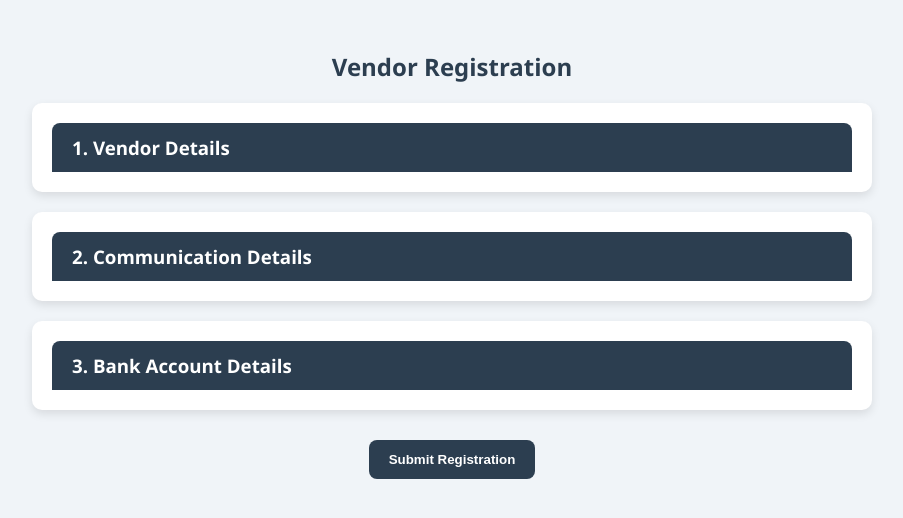
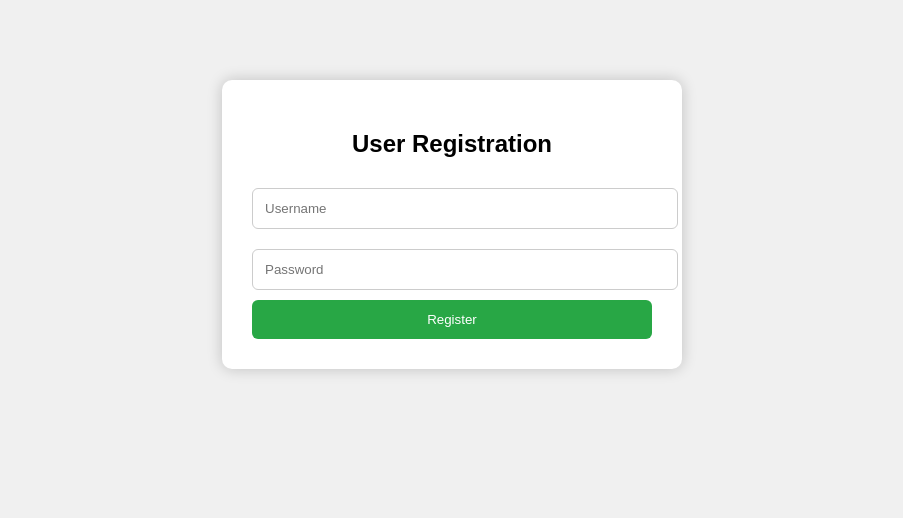
Before and after one commit to Madhan12-tech/erp-management-system, a Flask app: page /register in a window 1280 px wide. Shown: the top 518 px of the page, without its empty margins (188-1091 px from the left). Run offline with Flask 3, Linux system fonts and the light colour scheme.

Commit message:
Update register.html

```diff
--- a/templates/register.html
+++ b/templates/register.html
@@ -1,135 +1,89 @@
 <!DOCTYPE html>
 <html lang="en">
 <head>
-  <meta charset="UTF-8" />
-  <title>Vendor Registration</title>
-  <meta name="viewport" content="width=device-width, initial-scale=1.0" />
+  <meta charset="UTF-8">
+  <title>Register - ERP</title>
   <style>
     body {
+      font-family: Arial, sans-serif;
+      background: #f0f0f0;
+      padding: 0;
       margin: 0;
+    }
+    .register-container {
+      width: 400px;
+      margin: 80px auto;
+      background: #fff;
       padding: 30px;
-      font-family: 'Segoe UI', sans-serif;
-      background: #f0f4f8;
+      border-radius: 10px;
+      box-shadow: 0 0 15px rgba(0,0,0,0.2);
     }
     h2 {
       text-align: center;
-      color: #2c3e50;
+      margin-bottom: 20px;
     }
-    .section {
-      background: #fff;
-      border-radius: 10px;
-      padding: 20px;
-      margin: 20px auto;
-      max-width: 800px;
-      box-shadow: 0 4px 10px rgba(0,0,0,0.1);
-    }
-    .section h3 {
-      cursor: pointer;
-      margin: 0;
-      background: #2c3e50;
-      color: white;
-      padding: 12px 20px;
-      border-radius: 8px 8px 0 0;
-    }
-    .section-content {
-      padding: 20px;
-      display: none;
-    }
-    input, select {
+    input[type="text"], input[type="password"] {
       width: 100%;
-      padding: 10px;
-      margin: 8px 0 16px;
+      padding: 12px;
+      margin: 10px 0;
+      border-radius: 6px;
       border: 1px solid #ccc;
-      border-radius: 6px;
-      font-size: 14px;
     }
     button {
-      background: #2c3e50;
+      width: 100%;
+      padding: 12px;
+      background: #28a745;
       color: white;
-      padding: 12px 20px;
       border: none;
-      border-radius: 8px;
-      font-weight: bold;
+      border-radius: 6px;
       cursor: pointer;
     }
     button:hover {
-      background: #1a252f;
+      background: #218838;
+    }
+    .toast {
+      position: fixed;
+      top: 20px;
+      right: 20px;
+      background: #333;
+      color: white;
+      padding: 12px;
+      border-radius: 6px;
+      display: none;
     }
   </style>
 </head>
 <body>
 
-<h2>Vendor Registration</h2>
-<form method="POST" action="/register_vendor">
+<div class="register-container">
+  <h2>User Registration</h2>
+  <form method="POST" action="/register">
+    <input type="text" name="username" placeholder="Username" required>
+    <input type="password" name="password" placeholder="Password" required>
+    <button type="submit">Register</button>
+  </form>
+</div>
 
-  <!-- ✅ Section 1: Vendor Details -->
-  <div class="section">
-    <h3 onclick="toggleSection(this)">1. Vendor Details</h3>
-    <div class="section-content">
-      <label>Vendor Name</label>
-      <input type="text" name="vendor_name" required>
+<div class="toast" id="toast"></div>
 
-      <label>Company Name</label>
-      <input type="text" name="company_name" required>
+<script>
+  {% with messages = get_flashed_messages(with_categories=true) %}
+    {% if messages %}
+      const toast = document.getElementById('toast');
+      {% for category, message in messages %}
+        toast.textContent = "{{ message }}";
+        toast.style.backgroundColor = {
+          success: '#28a745',
+          danger: '#dc3545',
+          warning: '#ffc107',
+          info: '#17a2b8'
+        }['{{ category }}'] || '#333';
+        toast.style.display = 'block';
+        setTimeout(() => toast.style.display = 'none', 3000);
+      {% endfor %}
+    {% endif %}
+  {% endwith %}
+</script>
 
-      <label>GST Number</label>
-      <input type="text" name="gst_number" required>
-
-      <label>Address</label>
-      <input type="text" name="address" required>
-    </div>
-  </div>
-
-  <!-- Part 2 & 3 will be added below -->
-
-  <script>
-    function toggleSection(header) {
-      const content = header.nextElementSibling;
-      content.style.display = content.style.display === 'block' ? 'none' : 'block';
-    }
-  </script>
-  <!-- ✅ Section 2: Communication Info -->
-  <div class="section">
-    <h3 onclick="toggleSection(this)">2. Communication Details</h3>
-    <div class="section-content">
-      <label>Contact Person</label>
-      <input type="text" name="contact_person" required>
-
-      <label>Phone Number</label>
-      <input type="text" name="phone" required>
-
-      <label>Email Address</label>
-      <input type="email" name="email" required>
-
-      <label>Alternate Number (optional)</label>
-      <input type="text" name="alternate_phone">
-    </div>
-  </div>
-  <!-- ✅ Section 3: Bank Account Details -->
-  <div class="section">
-    <h3 onclick="toggleSection(this)">3. Bank Account Details</h3>
-    <div class="section-content">
-      <label>Bank Name</label>
-      <input type="text" name="bank_name" required>
-
-      <label>Account Number</label>
-      <input type="text" name="account_number" required>
-
-      <label>IFSC Code</label>
-      <input type="text" name="ifsc_code" required>
-
-      <label>Branch</label>
-      <input type="text" name="branch" required>
-    </div>
-  </div>
-
-  <!-- ✅ Submit Button -->
-  <div style="text-align: center; margin-top: 30px;">
-    <button type="submit">Submit Registration</button>
-  </div>
-
-</form>
-
-<!-- ✅ Close HTML -->
 </body>
 </html>
```
